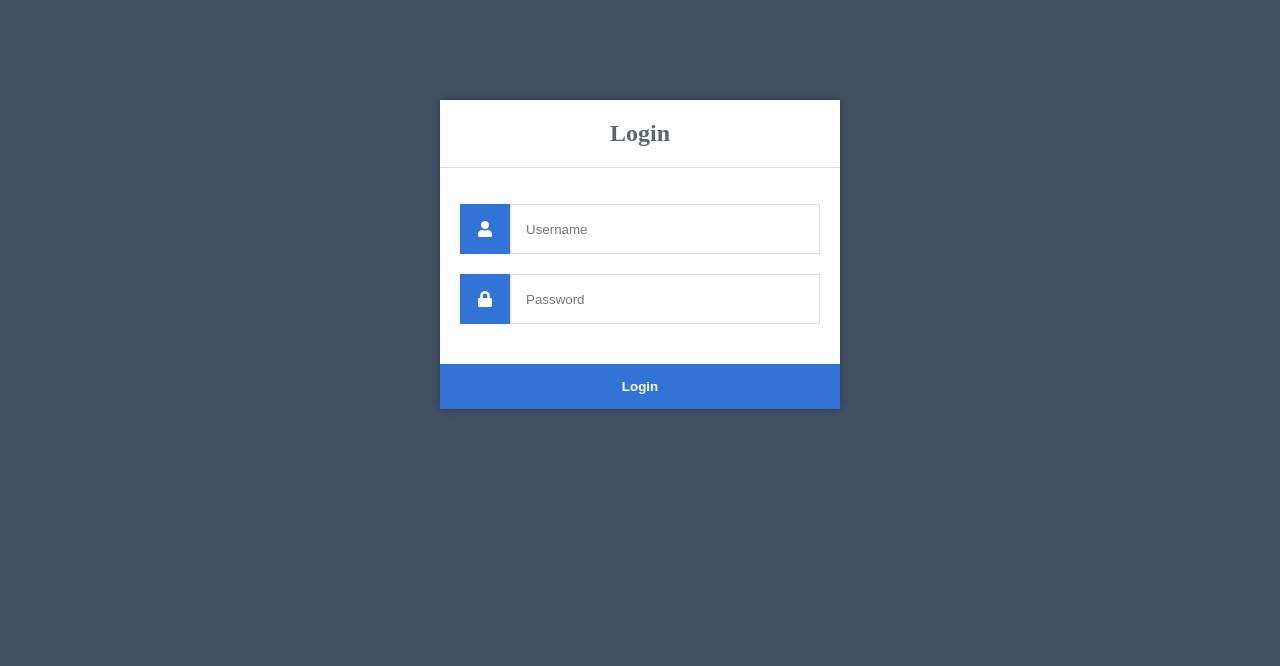
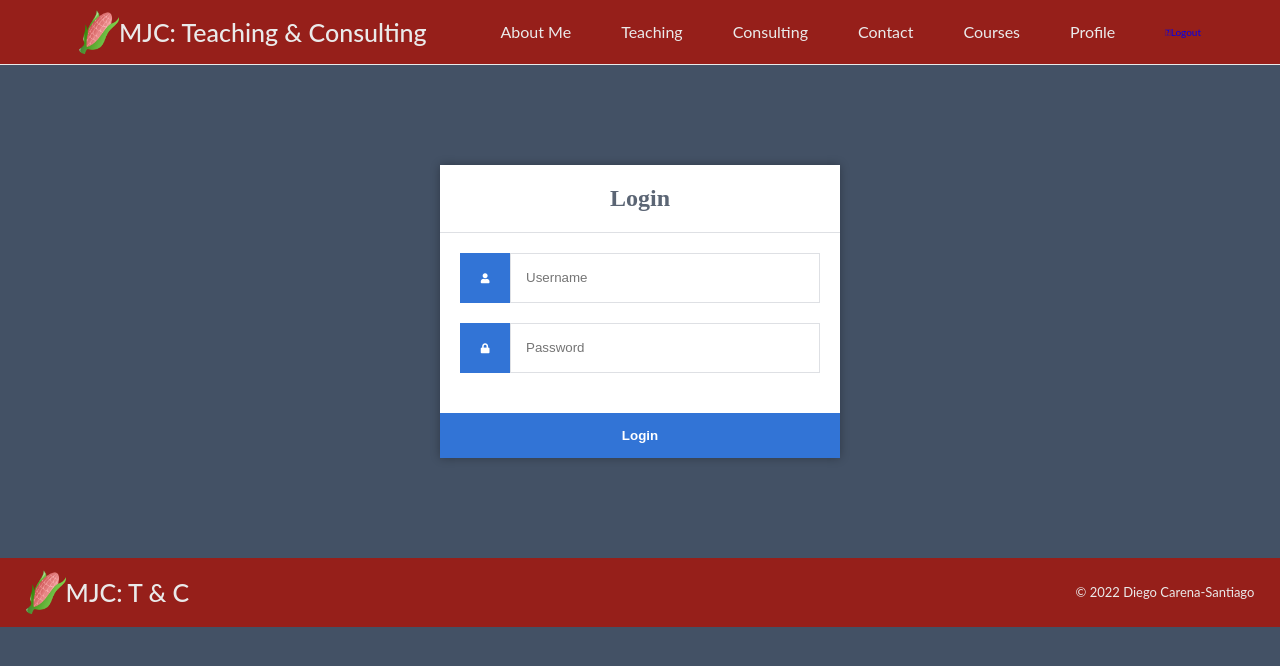
Before and after one commit to Dienin3/mjc_ct, a PHP site: page /login/login.php in a window 1280 px wide. Shown: the top 666 px of the page. Run offline with PHP 8.4, Linux system fonts and the light colour scheme.

Commit message:
continued work.

```diff
--- a/components/header.php
+++ b/components/header.php
@@ -3,10 +3,10 @@
 <header class="header">
     <div class="nav-wrapper">
         <nav class="navbar">
-                <a href="index.php" class="logo"><img class="logo-image" src="images/Logo.png">MJC: Teaching & Consulting</a>
+                <a href="/mjc_ct/index.php" class="logo"><img class="logo-image" src="images/Logo.png">MJC: Teaching & Consulting</a>
             <ul class="nav-menu">
                 <li class="nav-item">
-                    <a href="About-Me.php" class="nav-link">About Me</a>
+                    <a href="/mjc_ct/About-Me.php" class="nav-link">About Me</a>
                 </li>
                 <li class="nav-item">
                     <a href="#" class="nav-link">Teaching</a>
@@ -15,13 +15,13 @@
                     <a href="#" class="nav-link">Consulting</a>
                 </li>
                 <li class="nav-item">
-                    <a href="Contact.php" class="nav-link">Contact</a>
+                    <a href="/mjc_ct/Contact.php" class="nav-link">Contact</a>
                 </li>
                 <li class="nav-item">
                     <a href="#" class="nav-link">Courses</a>
                 </li>
                 <li class="nav-item">
-                    <a href="profile.php" class="nav-link">Profile</a>
+                    <a href="/mjc_ct/profile.php" class="nav-link">Profile</a>
                 </li>
                 <li>
 				    <a href="login/logout.php"><i class="nav-item fa-sign-out-alt"></i>Logout</a>
--- a/index.php
+++ b/index.php
@@ -5,7 +5,6 @@
         <meta charset="UTF-8">
         <link rel="stylesheet" href="css/style.css" />
         <script type="text/javascript" src="/js/javascript.js"></script>
-        <?php include('components/header.php');?>
     </head>
 <?php
     include('setup.php');
@@ -36,6 +35,7 @@ $conn->close();
     ?>
 
     <body>
+        <?php include('components/header.php');?>
         <?php include('components/hero.php')?>
         <div class="section">
                 <div class="col span_2_of_3">
--- a/login/home.php
+++ b/login/home.php
@@ -3,7 +3,7 @@
 session_start();
 // If the user is not logged in redirect to the login page...
 if (!isset($_SESSION['loggedin'])) {
-	header('Location: index.html');
+	header('Location: profile.php');
 	exit;
 }
 ?>
--- a/login/login.php
+++ b/login/login.php
@@ -4,9 +4,11 @@
 		<meta charset="utf-8">
 		<title>Login</title>
 		<link rel="stylesheet" href="https://use.fontawesome.com/releases/v5.7.1/css/all.css">
+        <link href="../css/style.css" rel="stylesheet" type="text/css">
         <link href="style.css" rel="stylesheet" type="text/css">
 	</head>
 	<body>
+        <?php include('../components/header.php');?>
 		<div class="login">
 			<h1>Login</h1>
 			<form action="authenticate.php" method="post">
@@ -22,4 +24,7 @@
 			</form>
 		</div>
 	</body>
+    <footer>
+        <?php include('../components/footer.php');?>
+    </footer>
 </html>
--- a/login/logout.php
+++ b/login/logout.php
@@ -2,5 +2,5 @@
 session_start();
 session_destroy();
 // Redirect to the login page:
-header('Location: index.html');
+header('Location: profile.php');
 ?>
```
